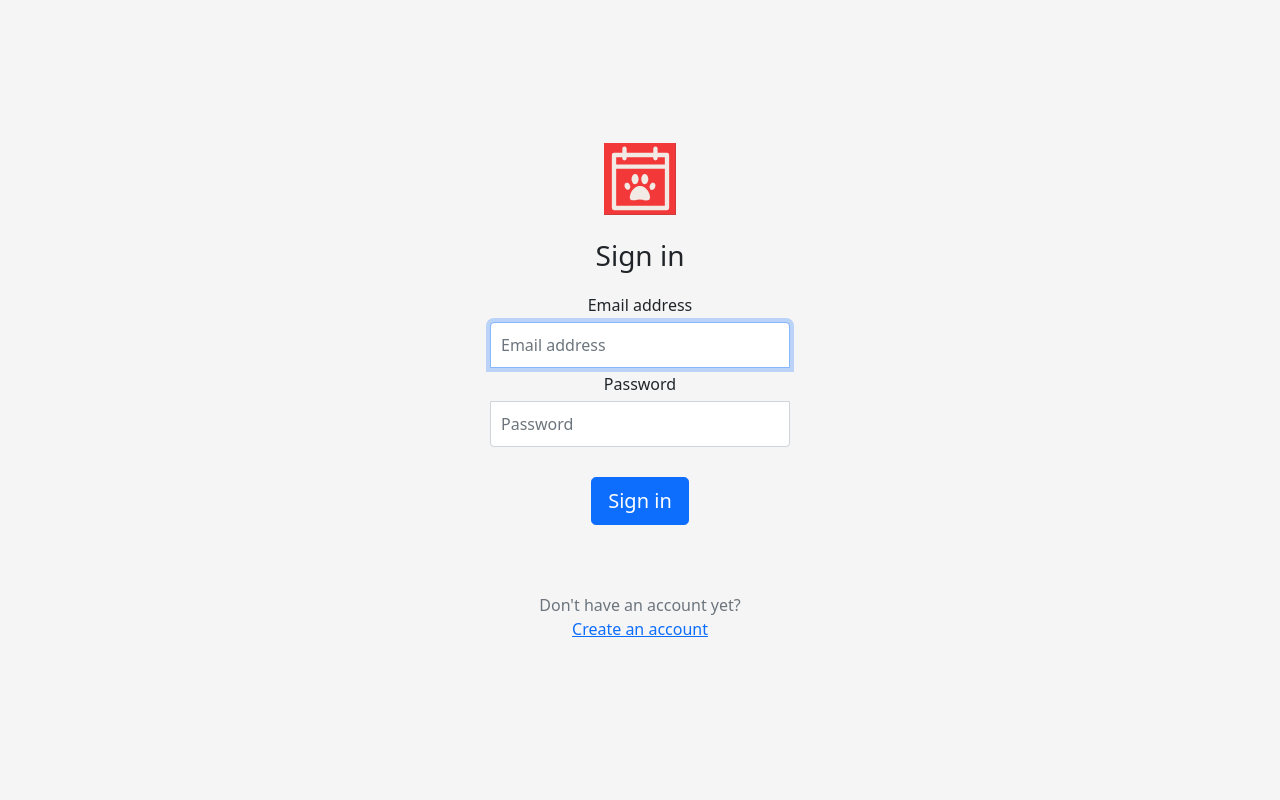
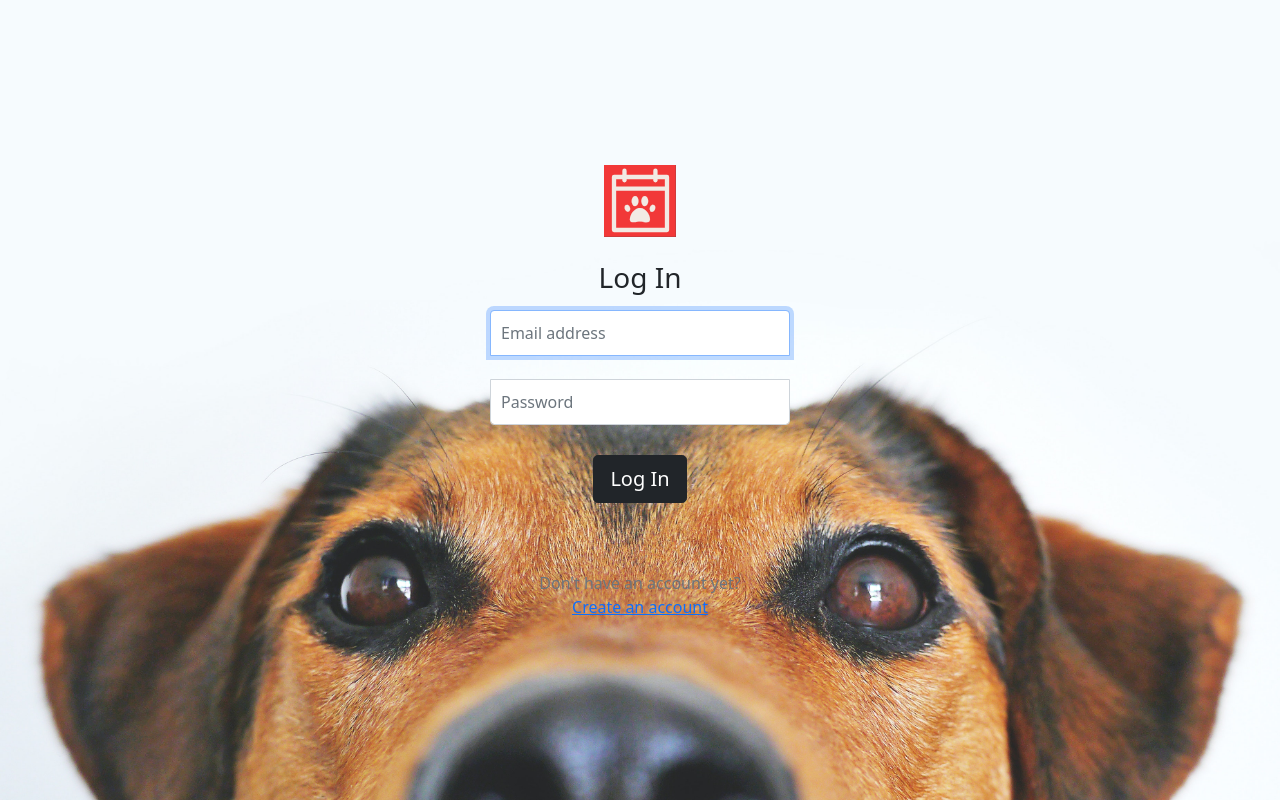
Before and after one commit to aprilso/dogdays, a Flask app: page /login in a window 1280 px wide. Run offline with Flask 2, Linux system fonts and the light colour scheme.

Commit message:
styled login page with image

```diff
--- a/static/css/signin.css
+++ b/static/css/signin.css
@@ -16,6 +16,12 @@ body {
   padding-top: 40px;
   padding-bottom: 40px;
   background-color: #f5f5f5;
+  background-image: url("../images/dog_head.jpeg");
+  background-size: cover;
+  /* min-height: 400px; */
+
+
+
 
 }
 
--- a/templates/login.html
+++ b/templates/login.html
@@ -33,7 +33,7 @@
 <body class="text-center">
     <form class="form-signin" action="/login" method="POST">
       <img class="mb-4" src="static/images/DogDaysLogo_CreamRed.svg" alt="" width="72" height="72">
-      <h1 class="h3 mb-3 font-weight-normal">Sign in</h1>
+      <h1 class="h3 mb-3 font-weight-normal">Log In</h1>
 
       {% for msg in get_flashed_messages() %}
       <p class="flash-msg">
@@ -42,12 +42,13 @@
       {% endfor %}
 
 
-      <label for="inputEmail" class="sr-only">Email address</label>
+      <!-- <label for="inputEmail" class="sr-only">Email address</label> -->
       <input type="email" name="login_email" class="form-control" placeholder="Email address" required autofocus>
-      <label for="inputPassword" class="sr-only">Password</label>
+      <!-- <label for="inputPassword" class="sr-only">Password</label> -->
+      <br>
       <input type="password" name="login_password" class="form-control" placeholder="Password" required>
 
-      <button class="btn btn-lg btn-primary btn-block" type="submit">Sign in</button>
+      <button class="btn btn-lg btn-dark btn-block" type="submit">Log In</button>
       <!-- <input type="submit"> -->
 
       <p class="mt-5 mb-3 text-muted"> Don't have an account yet? <br>
--- a/templates/new_dog.html
+++ b/templates/new_dog.html
@@ -72,7 +72,7 @@
         <input type="file" name="dog-photo">
         </p>
 
-        <button class="btn btn-lg btn-primary btn-block" type="submit">Submit</button>
+        <button class="btn btn-lg btn-dark btn-block" type="submit">Submit</button>
 
         <!-- <p>
           <input type="submit">
@@ -91,7 +91,7 @@
           Dog ID <input type="integer" name="dog_id">
       </p>
       <p>
-        <button class="btn btn-lg btn-primary btn-block" type="submit">Add Dog</button>
+        <button class="btn btn-lg btn-dark btn-block" type="submit">Add Dog</button>
         <!-- <input type="submit"> -->
       </p>
       </form>
--- a/templates/new_user.html
+++ b/templates/new_user.html
@@ -50,7 +50,7 @@
     <label for="inputPassword" class="sr-only">Password</label>
     <input type="password" name="password" class="form-control" placeholder="Password" required>
 
-    <button class="btn btn-lg btn-primary btn-block" type="submit">Sign Up</button>
+    <button class="btn btn-lg btn-dark btn-block" type="submit">Sign Up</button>
     <!-- <input type="submit"> -->
 
     <!-- <p class="mt-5 mb-3 text-muted"> Don't have an account yet? <br>
```
Also changed, not shown: static/images/dog_head.jpeg (added).
